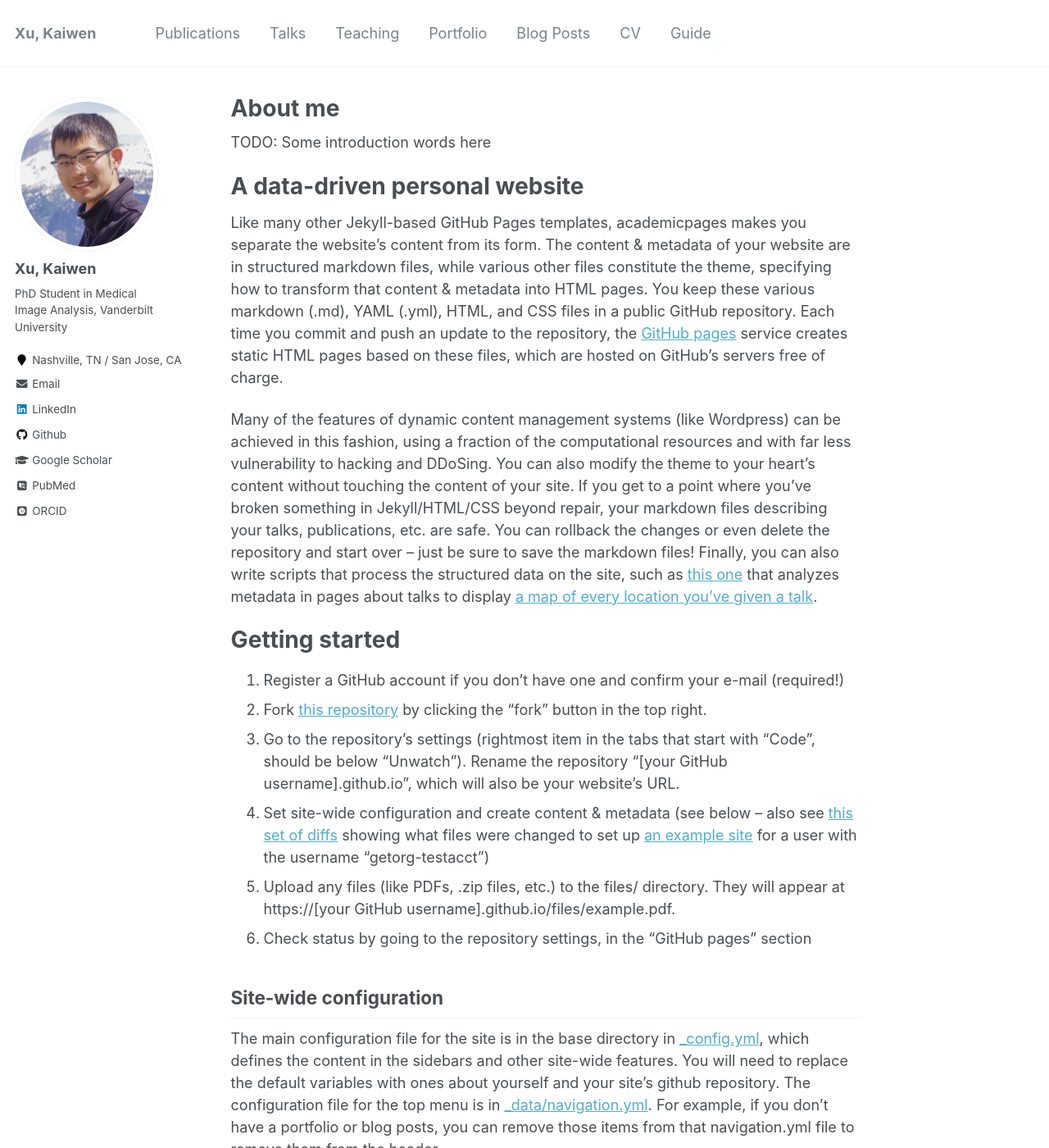
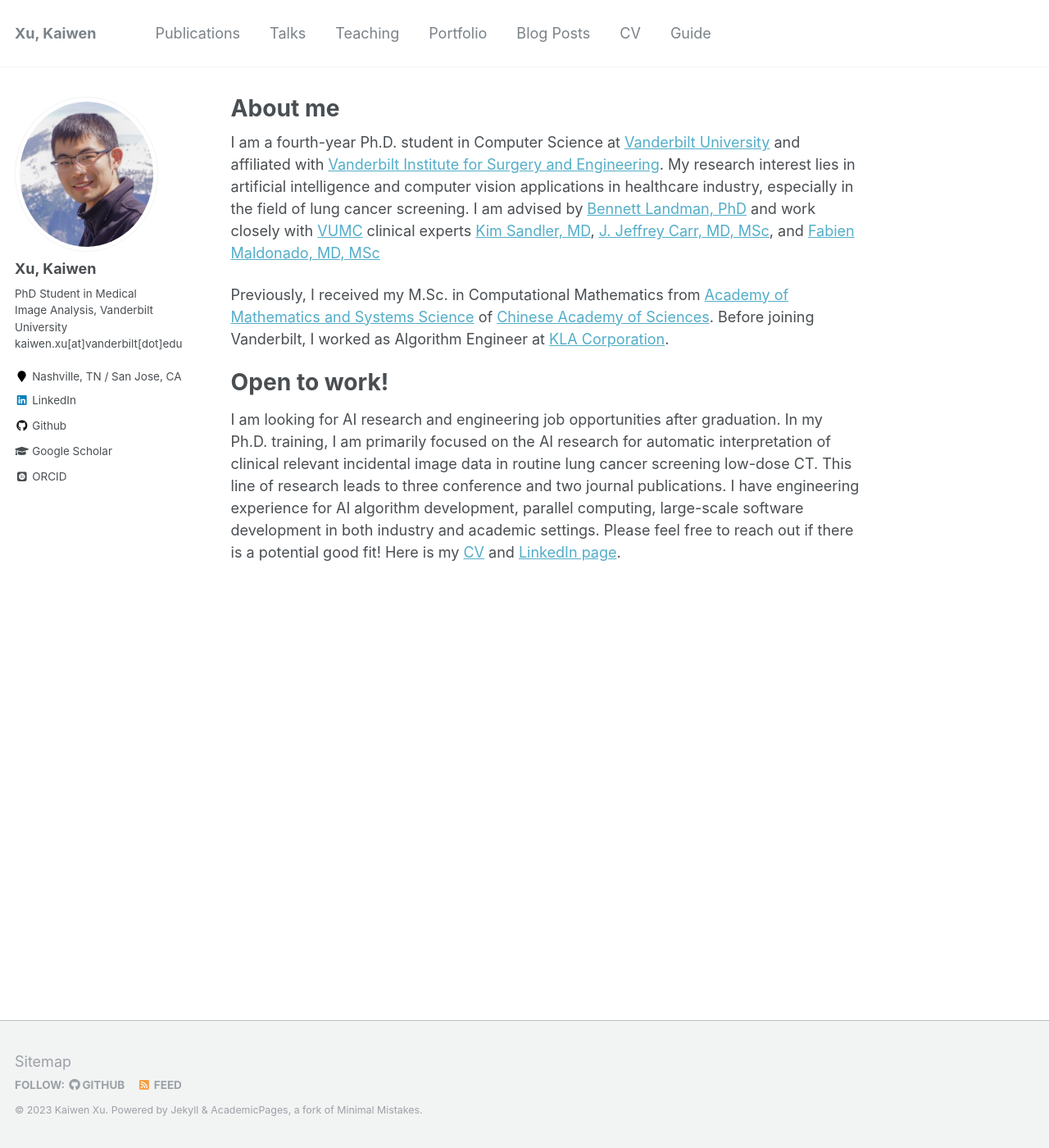
Before and after one commit to kwxu/kwxu.github.io, a Jekyll site: the page built from _pages/about.md, in a window 1280 px wide and 1400 px high. Shown: the whole window at 82% size. Built offline with Jekyll 4.4.1, drawn with Linux system fonts in a browser that asks for light colours; some web fonts are replaced; some of the changed text lies outside the part shown.

Commit message:
Add the main page.

```diff
--- a/_config.yml
+++ b/_config.yml
@@ -82,12 +82,12 @@ analytics:
 author:
   name             : "Xu, Kaiwen"
   avatar           : "Kaiwen-Xu-432.468.jpg"
-  bio              : "PhD Student in Medical Image Analysis, Vanderbilt University"
+  bio              : "PhD Student in Medical Image Analysis, Vanderbilt University\n kaiwen.xu[at]vanderbilt[dot]edu"
   location         : "Nashville, TN / San Jose, CA"
   employer         :
-  pubmed           : "https://www.ncbi.nlm.nih.gov/pubmed/?term=kaiwen+xu"
+  pubmed           :
   googlescholar    : "https://scholar.google.com/citations?user=xpXEJ20AAAAJ&hl=en"
-  email            : "kaiwen.xu[at]vanderbilt[dot].edu"
+  email            :
   researchgate     :
   uri              :
   bitbucket        :
--- a/_pages/about.md
+++ b/_pages/about.md
@@ -8,43 +8,30 @@ redirect_from`:
   - /about.html
 ---
 
-TODO: Some introduction words here
+I am a fourth-year Ph.D. student in Computer Science at [Vanderbilt University](https://www.vanderbilt.edu/) and
+affiliated with
+[Vanderbilt Institute for Surgery and Engineering](https://www.vanderbilt.edu/vise/).
+My research interest lies in artificial intelligence and computer vision applications in healthcare industry,
+especially in the field of lung cancer screening.
+I am advised by [Bennett Landman, PhD](https://github.com/academicpages/academicpages.github.io) and work closely with
+[VUMC](https://www.vumc.org/main/home) clinical experts
+[Kim Sandler, MD](https://www.vumc.org/radiology/person/kim-l-sandler-md),
+[J. Jeffrey Carr, MD, MSc](https://www.vumc.org/vtracc/person/j-jeffrey-carr-md),
+and [Fabien Maldonado, MD, MSc](https://medicine.vumc.org/person/fabien-maldonado-md-msc)
 
-A data-driven personal website
+Previously, I received my M.Sc. in Computational Mathematics from
+[Academy of Mathematics and Systems Science](http://english.amss.cas.cn/)
+of [Chinese Academy of Sciences](https://english.cas.cn/). Before joining Vanderbilt, I
+worked as Algorithm Engineer at [KLA Corporation](https://www.kla.com/).
+
+Open to work!
 ======
-Like many other Jekyll-based GitHub Pages templates, academicpages makes you separate the website's content from its form. The content & metadata of your website are in structured markdown files, while various other files constitute the theme, specifying how to transform that content & metadata into HTML pages. You keep these various markdown (.md), YAML (.yml), HTML, and CSS files in a public GitHub repository. Each time you commit and push an update to the repository, the [GitHub pages](https://pages.github.com/) service creates static HTML pages based on these files, which are hosted on GitHub's servers free of charge.
 
-Many of the features of dynamic content management systems (like Wordpress) can be achieved in this fashion, using a fraction of the computational resources and with far less vulnerability to hacking and DDoSing. You can also modify the theme to your heart's content without touching the content of your site. If you get to a point where you've broken something in Jekyll/HTML/CSS beyond repair, your markdown files describing your talks, publications, etc. are safe. You can rollback the changes or even delete the repository and start over -- just be sure to save the markdown files! Finally, you can also write scripts that process the structured data on the site, such as [this one](https://github.com/academicpages/academicpages.github.io/blob/master/talkmap.ipynb) that analyzes metadata in pages about talks to display [a map of every location you've given a talk](https://academicpages.github.io/talkmap.html).
-
-Getting started
-======
-1. Register a GitHub account if you don't have one and confirm your e-mail (required!)
-1. Fork [this repository](https://github.com/academicpages/academicpages.github.io) by clicking the "fork" button in the top right.
-1. Go to the repository's settings (rightmost item in the tabs that start with "Code", should be below "Unwatch"). Rename the repository "[your GitHub username].github.io", which will also be your website's URL.
-1. Set site-wide configuration and create content & metadata (see below -- also see [this set of diffs](http://archive.is/3TPas) showing what files were changed to set up [an example site](https://getorg-testacct.github.io) for a user with the username "getorg-testacct")
-1. Upload any files (like PDFs, .zip files, etc.) to the files/ directory. They will appear at https://[your GitHub username].github.io/files/example.pdf.
-1. Check status by going to the repository settings, in the "GitHub pages" section
-
-Site-wide configuration
-------
-The main configuration file for the site is in the base directory in [_config.yml](https://github.com/academicpages/academicpages.github.io/blob/master/_config.yml), which defines the content in the sidebars and other site-wide features. You will need to replace the default variables with ones about yourself and your site's github repository. The configuration file for the top menu is in [_data/navigation.yml](https://github.com/academicpages/academicpages.github.io/blob/master/_data/navigation.yml). For example, if you don't have a portfolio or blog posts, you can remove those items from that navigation.yml file to remove them from the header.
-
-Create content & metadata
-------
-For site content, there is one markdown file for each type of content, which are stored in directories like _publications, _talks, _posts, _teaching, or _pages. For example, each talk is a markdown file in the [_talks directory](https://github.com/academicpages/academicpages.github.io/tree/master/_talks). At the top of each markdown file is structured data in YAML about the talk, which the theme will parse to do lots of cool stuff. The same structured data about a talk is used to generate the list of talks on the [Talks page](https://academicpages.github.io/talks), each [individual page](https://academicpages.github.io/talks/2012-03-01-talk-1) for specific talks, the talks section for the [CV page](https://academicpages.github.io/cv), and the [map of places you've given a talk](https://academicpages.github.io/talkmap.html) (if you run this [python file](https://github.com/academicpages/academicpages.github.io/blob/master/talkmap.py) or [Jupyter notebook](https://github.com/academicpages/academicpages.github.io/blob/master/talkmap.ipynb), which creates the HTML for the map based on the contents of the _talks directory).
-
-**Markdown generator**
-
-I have also created [a set of Jupyter notebooks](https://github.com/academicpages/academicpages.github.io/tree/master/markdown_generator
-) that converts a CSV containing structured data about talks or presentations into individual markdown files that will be properly formatted for the academicpages template. The sample CSVs in that directory are the ones I used to create my own personal website at stuartgeiger.com. My usual workflow is that I keep a spreadsheet of my publications and talks, then run the code in these notebooks to generate the markdown files, then commit and push them to the GitHub repository.
-
-How to edit your site's GitHub repository
-------
-Many people use a git client to create files on their local computer and then push them to GitHub's servers. If you are not familiar with git, you can directly edit these configuration and markdown files directly in the github.com interface. Navigate to a file (like [this one](https://github.com/academicpages/academicpages.github.io/blob/master/_talks/2012-03-01-talk-1.md) and click the pencil icon in the top right of the content preview (to the right of the "Raw | Blame | History" buttons). You can delete a file by clicking the trashcan icon to the right of the pencil icon. You can also create new files or upload files by navigating to a directory and clicking the "Create new file" or "Upload files" buttons.
-
-Example: editing a markdown file for a talk
-![Editing a markdown file for a talk](/images/editing-talk.png)
-
-For more info
-------
-More info about configuring academicpages can be found in [the guide](https://academicpages.github.io/markdown/). The [guides for the Minimal Mistakes theme](https://mmistakes.github.io/minimal-mistakes/docs/configuration/) (which this theme was forked from) might also be helpful.
+I am looking for AI research and engineering job opportunities after graduation.
+In my Ph.D. training, I am primarily focused on the AI research for automatic interpretation of clinical relevant
+incidental image data in routine lung cancer screening low-dose CT. This line of research leads to three conference
+and two journal publications. I have engineering experience for AI algorithm development, parallel
+computing, large-scale software development in both industry and academic settings. Please feel free to reach out if
+there is a potential good fit! Here is my
+[CV](http://kwxu.github.io/files/paper1.pdf) and
+[LinkedIn page](https://www.linkedin.com/in/kaiwen-algo/).
```
Also changed, not shown: 1 other file.
